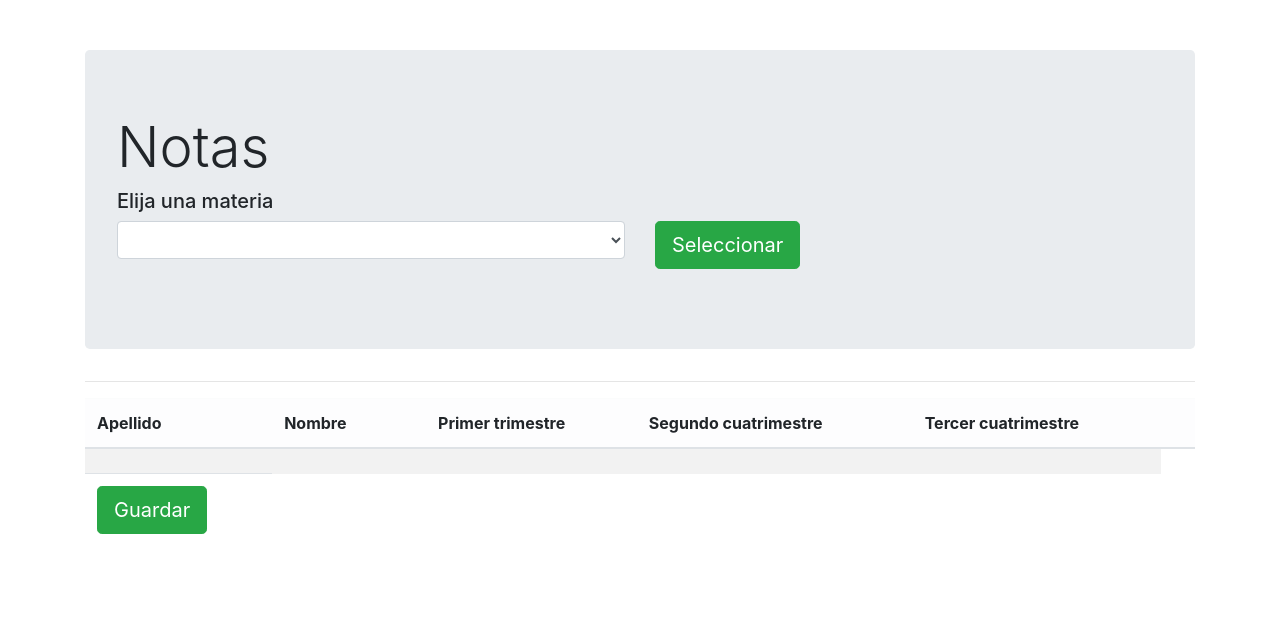
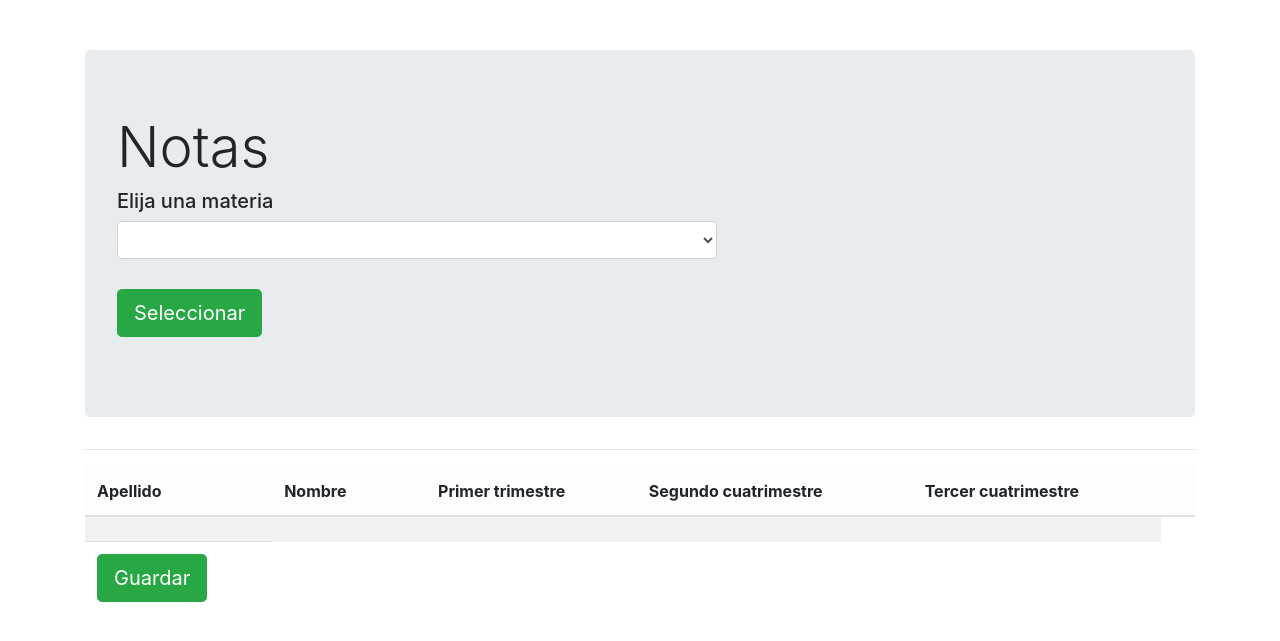
Before and after one commit to franciscojrey/adacolegios, a Flask app: page /cargar_notas in a window 1280 px wide. Shown: the part 56-697 px from the top of the page. Run offline with Flask 2, Linux system fonts and the light colour scheme; the visitor is signed in with stand-in values (Sample User, id 1); data that the repository does not hold is empty; parts of the project's set-up code (start-up, migrations or seed data) failed here and were passed over; some libraries are stand-ins or nearby versions.

Commit message:
correccion select de cargar notas

```diff
--- a/adacolegios/static/css/style.css
+++ b/adacolegios/static/css/style.css
@@ -19,3 +19,8 @@ input[type=number] {
 #texto {
   height: 200px;
 }
+
+#select_materia {
+  max-width: 600px;
+  margin-bottom: 30px;
+}
--- a/adacolegios/templates/notas/cargar_notas.html
+++ b/adacolegios/templates/notas/cargar_notas.html
@@ -1,6 +1,7 @@
 {% extends "base.html" %}
 
 {% block main %}
+
     <div class="jumbotron">
         {% include 'includes/_messages.html' %}
         <h1 class="display-4">Notas</h1>
@@ -8,25 +9,22 @@
             <tbody>
                 <form action="/cargar_notas" method="POST">
                     <h5 class="display-6">Elija una materia</h5>
-                    <div class="row">
-                        <div class="col">
-                            <select name="materia" class="form-control" id="exampleFormControlSelect1" >
+                    <select name="materia" class="form-control" id="select_materia" >
                         <!--<optionn value="">Elija una materia...</option>-->
                         {% for i in materias %}
                         <option value="{{ i.5 }}">Nivel: {{ i.0 }} - Curso: {{ i.1 }} - División: {{ i.2 }} - Materia: {{ i.4 }}</option>
                         {% endfor %}
                     </select>
-                        </div>
-                        <div class="col">
                     <button class="btn btn-success btn-lg" type="submit">Seleccionar</button>
-                        </div>
-                    </div>
                 </form>
             </tbody>
         </table>
     </div>
+
     <hr>
+
     <table class="table table-striped">
+
         <thead class="table-light">
             <tr>
             <th scope="col">Apellido</th>
@@ -62,15 +60,15 @@
                 </tr>
                 <tr>
                     <td>
-                        <button class="btn btn-success btn-lg" type="submit">
+                        <button class="btn btn-success btn-lg" type="submit" id="boton_guardar_notas">
                             Guardar
                         </button>
                     </td>
-
                 </tr>
             </form>
         </tbody>
     </table>
+
     <script>
         // Para guardar el valor del select de la materia al presionar "Elegir"
         // Hacer que al cerrar la ventana o salir se borre esto
```
Lines whose indentation alone changed are shown as unchanged.
